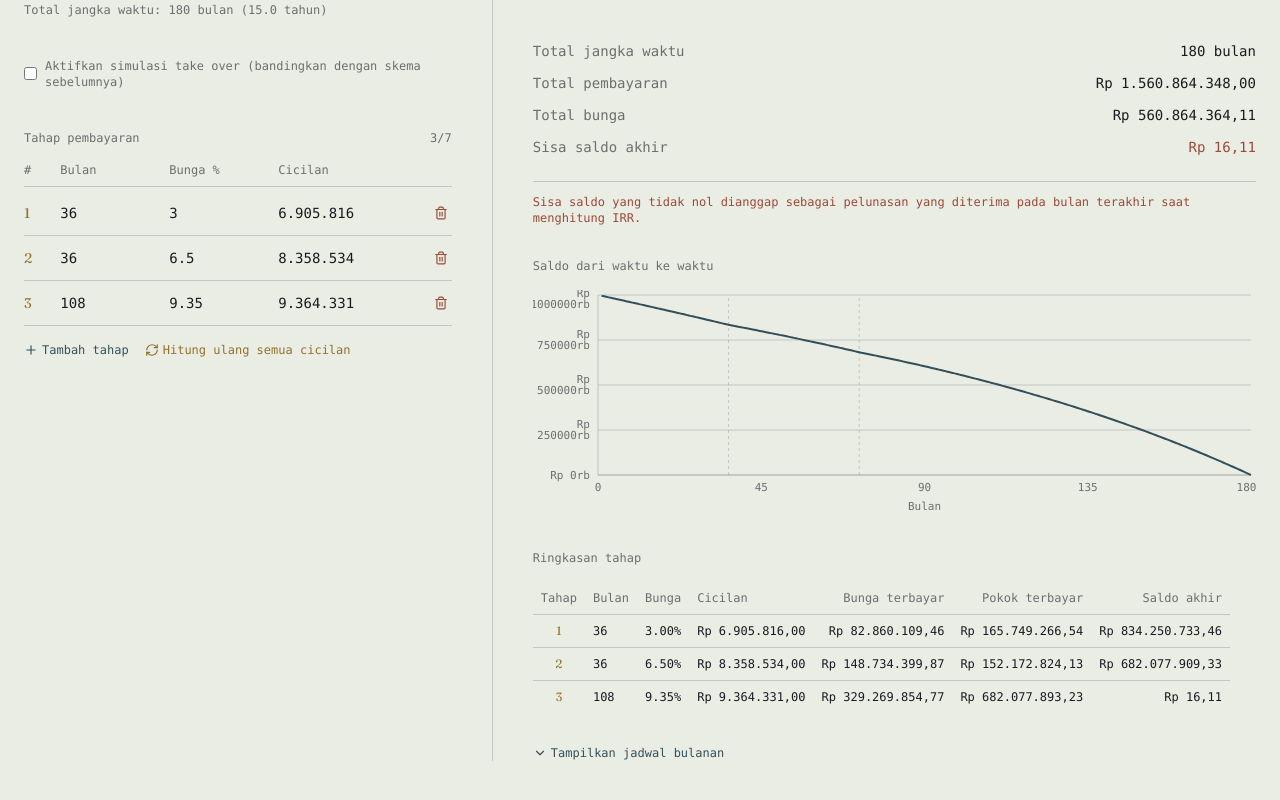
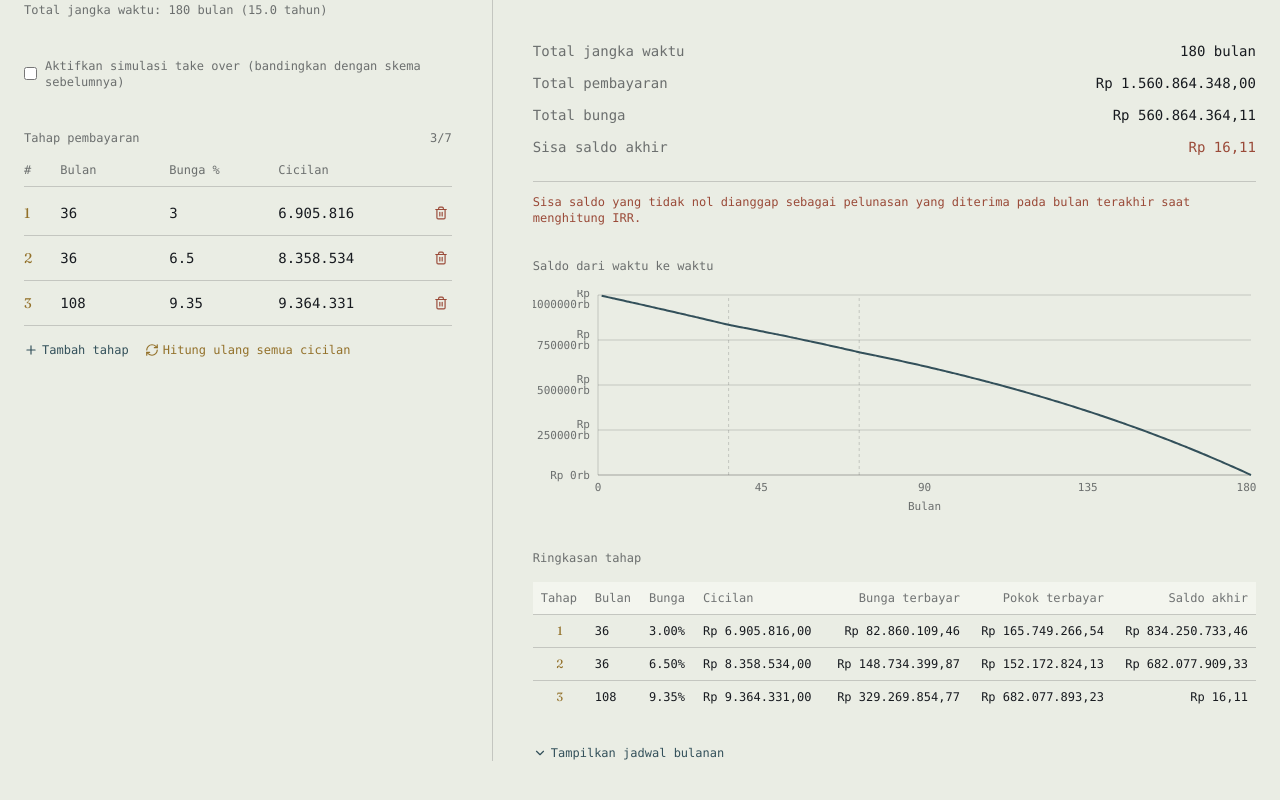
Before and after one commit to klaudiuswp/MortgageCalculator, a React (Vite) app: page / in a window 1280 px wide. Shown: the part 318-1118 px from the top of the page. Built offline with nearby package versions, Linux system fonts and the light colour scheme.

Commit message:
Update StepMortgageCalculator.jsx

```diff
--- a/src/StepMortgageCalculator.jsx
+++ b/src/StepMortgageCalculator.jsx
@@ -855,8 +855,8 @@ export default function StepMortgageCalculator() {
               <h2 className="text-xs mb-4" style={{ color: INK_SOFT }}>
                 Ringkasan tahap
               </h2>
-              <table className="max-w-fit text-xs border-collapse">
-                <thead>
+              <table className="w-full text-xs border-collapse">
+                <thead style={{ position: "sticky", top: 0, background: PAPER_RAISED }}>
                   {/* <tr style={{ color: INK_SOFT, borderBottom: `1px solid ${HAIRLINE}` }} className="text-left border-b"> */}
                   <tr className="text-left border-b" style={{ color: INK_SOFT, borderColor: HAIRLINE }}>
                     <th className="py-2 px-2 font-normal">Tahap</th>
```
